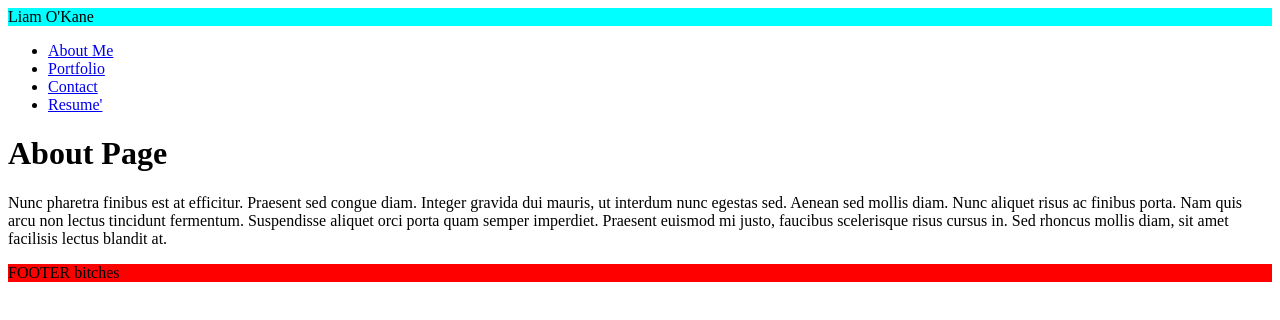
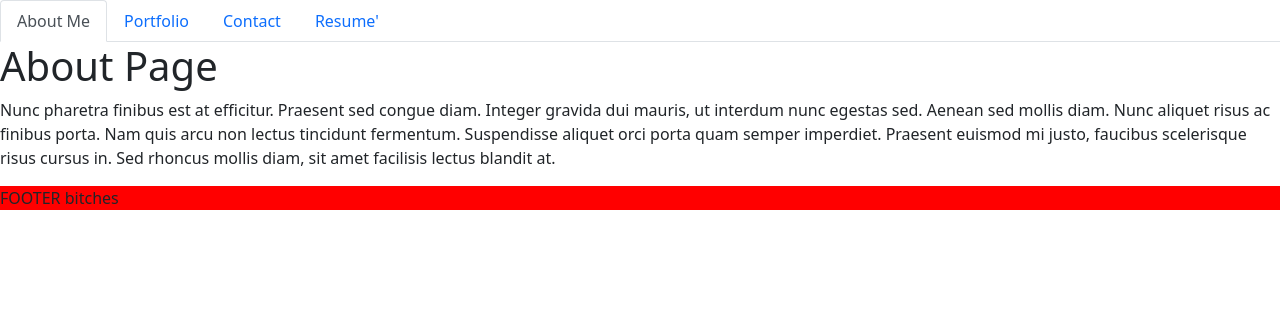
Before and after one commit to liamok19/React-Portfolio, a React (Create React App) app in the folder react-portfolio/: page / in a window 1280 px wide. Shown: the top 320 px of the page. Built offline with nearby package versions, Linux system fonts and the light colour scheme.

Commit message:
updated the app.js pulling in the portfolio container. Import bootstrap to app

```diff
--- a/react-portfolio/src/App.js
+++ b/react-portfolio/src/App.js
@@ -1,16 +1,16 @@
 import React from 'react';
-import Header from './components/Header';
+// import Header from './components/Header';
 // import Section from './components/Section';
 import Footer from './components/Footer';
 // import NavTab from './components/NavTab';
-// import PortfolioContainer from './components/PortfolioContainer';
+import PortfolioContainer from './components/PortfolioContainer';
 
 function App(){
     return (
         <>
-            <Header />
-            {/* <NavTab />
-            <PortfolioContainer /> */}
+            {/* <Header /> */}
+            {/* <NavTab /> */}
+            <PortfolioContainer />
             {/* <Section /> */}
             <Footer />
         </>
--- a/react-portfolio/src/components/Header.js
+++ b/react-portfolio/src/components/Header.js
@@ -1,24 +1,23 @@
-import React from 'react';
-import '../styles/Header.css';
-import PortfolioContainer from './PortfolioContainer';
+// import React from 'react';
+// import '../styles/Header.css';
+// import PortfolioContainer from './PortfolioContainer';
 
-const styles = {
-    card:{
-        background: 'cyan'
-    },
-}
+// const styles = {
+//     card:{
+//         background: 'cyan'
+//     },
+// }
 
-export default function Header() {
-    return(
-        <div>
-            <header
-        style ={styles.card}
-        className="header">
-            Liam O'Kane
-        </header>
-        <PortfolioContainer />
-        </div>
+// export default function Header() {
+//     return(
+//         <div>
+//             <header
+//         style ={styles.card}
+//         className="header">
+//             Liam O'Kane
+//         </header>
+//         <PortfolioContainer />
+//         </div>
 
-
-    )
-}
+//     )
+// }
--- a/react-portfolio/src/components/PortfolioContainer.js
+++ b/react-portfolio/src/components/PortfolioContainer.js
@@ -5,27 +5,29 @@
 import Contact from './pages/Contact';
 import Resume from './pages/Resume';
 
+
 export default function PortfolioContainer() {
   const [currentPage, setCurrentPage] = useState('About');
 
   const renderPage = () => {
     if (currentPage === 'About') {
       return <About />;
+
     }
     if (currentPage === 'Portfolio') {
-      return <Portfolio />;
+      return<Portfolio />;
     }
     if (currentPage === 'Contact') {
-      return <Contact />;
+      return<Contact />;
     }
-    return <Resume />;
+    return<Resume />;
   };
 
-  const handlePageChange = (page) => setCurrentPage(page);
+  // const handlePageChange = (page) => setCurrentPage(page);
 
   return (
     <div>
-      <NavTabs currentPage={currentPage} handlePageChange={handlePageChange} />
+      <NavTabs currentPage={currentPage} handlePageChange={setCurrentPage} />
       {renderPage()}
     </div>
   );
--- a/react-portfolio/src/index.js
+++ b/react-portfolio/src/index.js
@@ -1,5 +1,6 @@
 import React from 'react';
 import ReactDOM from 'react-dom';
 import App from './App';
+import 'bootstrap/dist/css/bootstrap.min.css';
 
 ReactDOM.render(<App />, document.getElementById('root'));
```
Also changed, not shown: 1 other file (tests, documents, lock files or other folders).
